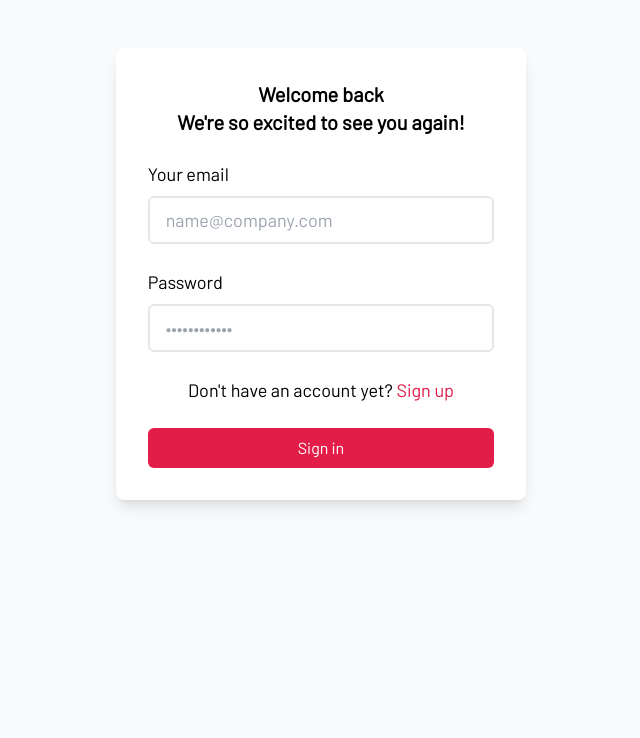
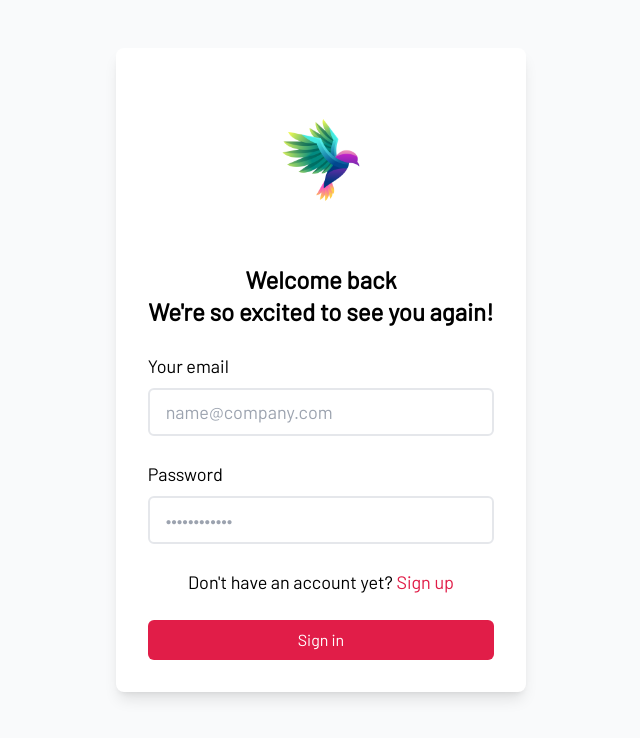
Before and after one commit to brajpatel/messaging-app, a React (Vite) app: page /login in a window 1280 px wide. Shown: the top 738 px of the page, without its empty margins (319-959 px from the left). Built offline with nearby package versions, Linux system fonts and the light colour scheme.

Commit message:
Add app logo to login page

```diff
--- a/src/components/Login.jsx
+++ b/src/components/Login.jsx
@@ -5,10 +5,15 @@ function Login() {
         <section className="bg-gray-50 dark:bg-gray-900 h-screen">
             <div className="flex items-center justify-center gap-10 px-6 mx-auto lg:py-0">
                 <div className="bg-white dark:bg-gray-800 shadow-lg p-6 space-y-4 w-full mt-8 md:w-1/2 md:mt-12 lg:w-1/3 md:space-y-6 sm:p-8 rounded-lg">
-                    <h1 className='font-bold dark:text-gray-100 text-xl text-center'>
+                    <a href="https://github.com/brajpatel" target="_blank" className="flex flex-col items-center justify-center text-2xl font-semibold text-gray-900 dark:text-gray-50">
+                        <img className="w-40 h-40" src="/logo.png" alt="logo"/>
+                    </a>
+
+                    <h1 className='font-bold dark:text-gray-100 text-xl lg:text-2xl text-center'>
                         Welcome back
-                        <span className="block dark:text-gray-300">We're so excited to see you again!</span>
+                        <span className="block dark:text-gray-100">We're so excited to see you again!</span>
                     </h1>
+
                     <form className="space-y-4 md:space-y-6" action="#">
                         <div>
                             <label className="text-lg dark:text-gray-100" htmlFor="email">Your email</label>
```
